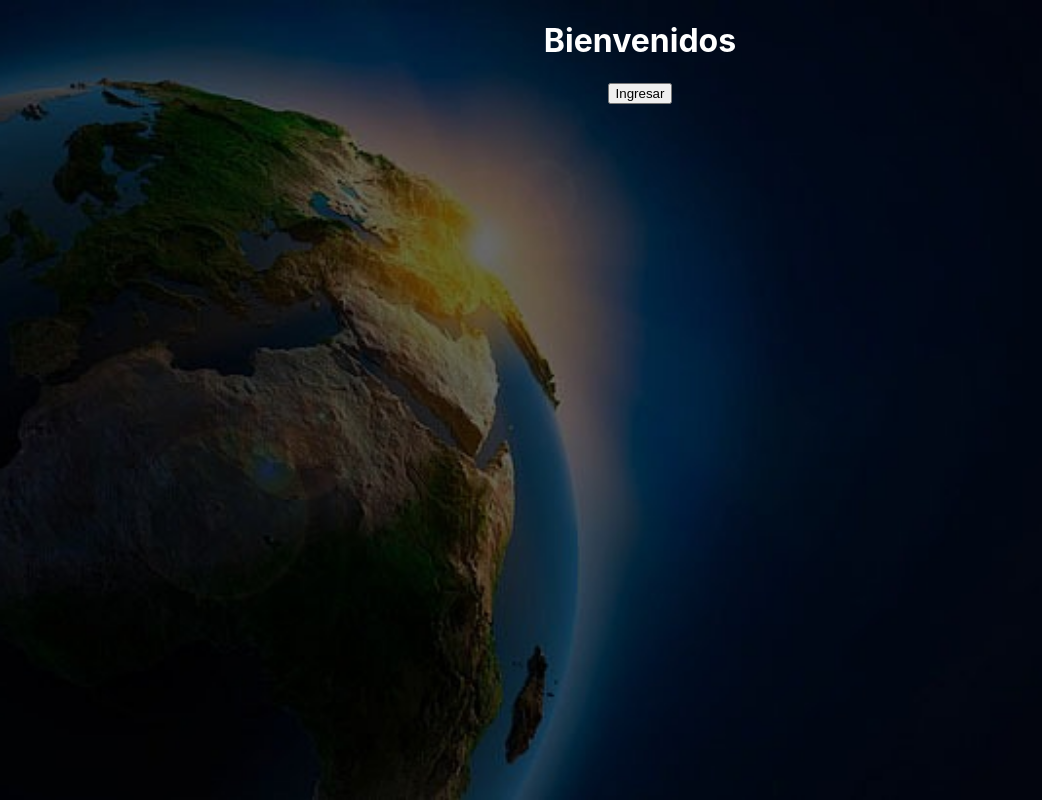
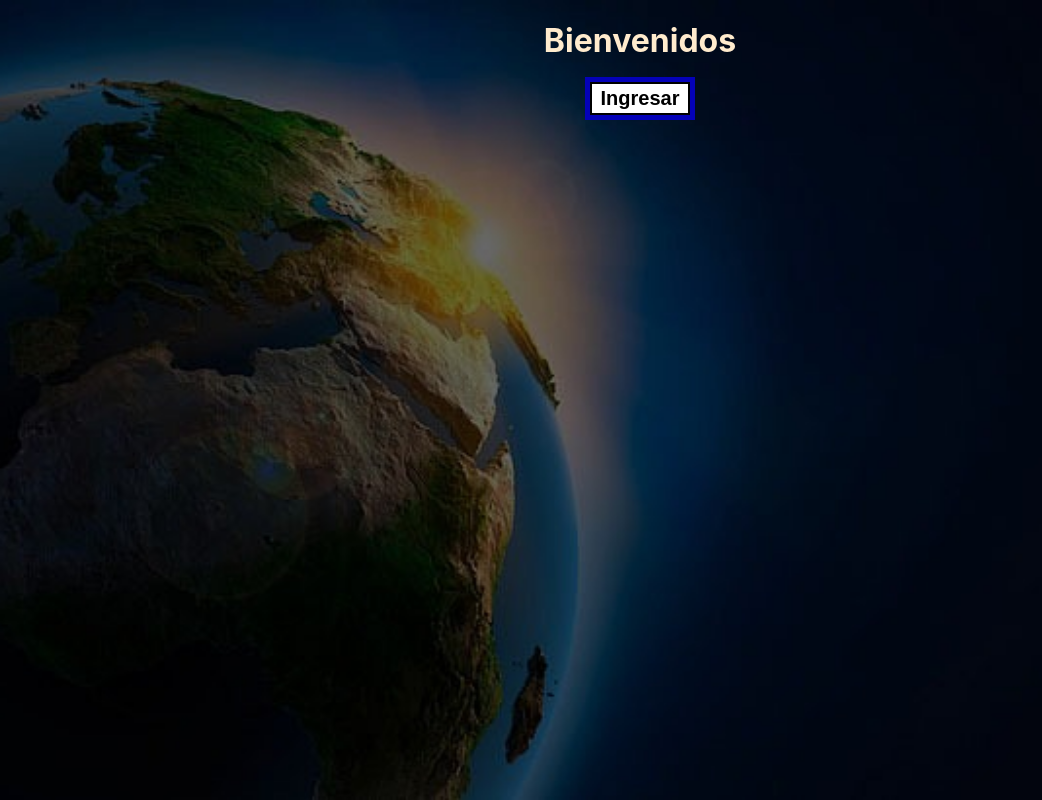
Before and after one commit to DHB1985/clientPICoutry, a React (Create React App) app: page / in a window 1280 px wide. Shown: the whole page, without its empty margins (0-1042 px from the left). Built offline with nearby package versions, Linux system fonts and the light colour scheme.

Commit message:
CambiosLandingPage

```diff
--- a/src/components/Home/Home.jsx
+++ b/src/components/Home/Home.jsx
@@ -160,6 +160,13 @@ const Home = () => {
         </div>
 
         <div className={styles.filterActivity}>
+
+          <SeasonFilter
+            setCurrentPage={setCurrentPage}
+            setFilterState={setFilterState}
+            filterState={filterState}
+          />
+
           {/* Filtrado por Actividad */}
 
           <ActivityFilter
@@ -168,11 +175,6 @@ const Home = () => {
             filterState={filterState}
           />
 
-          <SeasonFilter
-            setCurrentPage={setCurrentPage}
-            setFilterState={setFilterState}
-            filterState={filterState}
-          />
         </div>
       </div>
     </div>
--- a/src/components/LandingPage/LandingPage.jsx
+++ b/src/components/LandingPage/LandingPage.jsx
@@ -8,7 +8,7 @@ const LandingPage = () => {
     <div className={styles.landingPage}>
       <h1>Bienvenidos</h1>
       <Link to="/home">
-        <button>Ingresar</button>
+        <button className={styles.buttonLanding}>Ingresar</button>
       </Link>
     </div>
   );
--- a/src/components/LandingPage/LandingPage.module.css
+++ b/src/components/LandingPage/LandingPage.module.css
@@ -16,6 +16,30 @@
   }
 
   .landingPage h1{
-    color: white
+    color: blanchedalmond
+  }
+
+  .buttonLanding {
+    width: 100px;
+    height: 33px;
+    cursor: pointer;
+    font-size: 20px;
+    font-weight: bold;
+    color: black;
+    background: white;
+    border: 2px solid black;
+    box-shadow: 5px 5px 0 rgb(4, 1, 184),
+      -5px -5px 0 rgb(4, 1, 184),
+      -5px 5px 0 rgb(4, 1, 184),
+      5px -5px 0 rgb(4, 1, 184);
+    transition: 500ms ease-in-out;
+  }
+
+  .buttonLanding:hover {
+    box-shadow: 20px 5px 0 rgb(0, 194, 97), -20px -5px 0 rgb(0, 194, 97);
+  }
+
+  .buttonLanding:focus {
+    outline: none;
   }
 }
```
